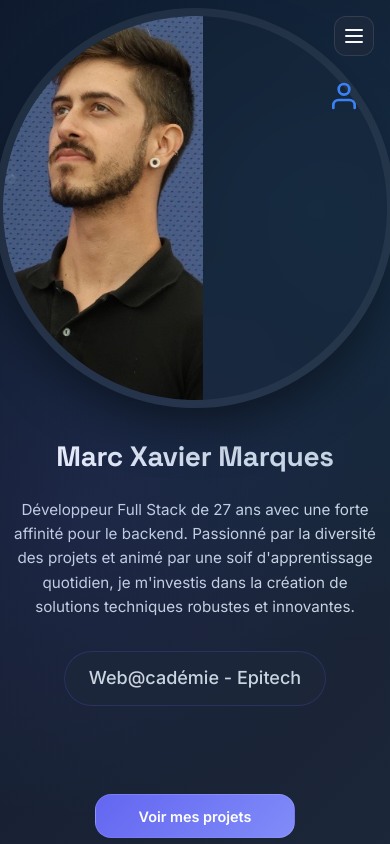
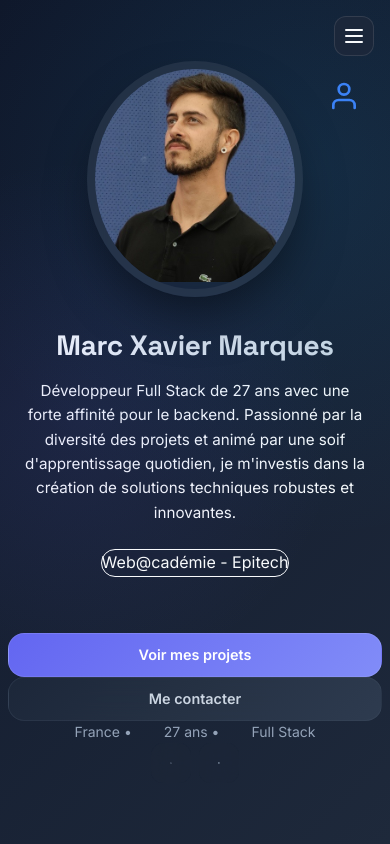
Before and after one commit to MarquesMarco1/Portfolio-titre, a Next.js app in the folder portfolio-marco/: page / in a window 390 px wide. Shown: the top 844 px of the page. Built offline with nearby package versions, Linux system fonts and the light colour scheme; no server answers.

Commit message:
fix: Improve mobile responsive design for Presentation section

```diff
--- a/portfolio-marco/app/components/Presentation.tsx
+++ b/portfolio-marco/app/components/Presentation.tsx
@@ -56,27 +56,11 @@ export default function Presentation() {
 
   return (
     <section id="presentation" className="hero">
-      <div style={{
-        maxWidth: '1200px',
-        margin: '0 auto',
-        padding: '0 2rem',
-        display: 'flex',
-        flexDirection: 'column',
-        alignItems: 'center',
-        gap: '3rem',
-        minHeight: '100vh',
-        justifyContent: 'center'
-      }}>
+      <div className="max-w-7xl mx-auto px-4 sm:px-6 lg:px-8 flex flex-col items-center gap-8 lg:gap-12 min-h-screen justify-center">
         {/* Section haute: Image + Nom/Description */}
-        <div style={{
-          display: 'flex',
-          alignItems: 'center',
-          gap: '4rem',
-          width: '100%',
-          justifyContent: 'center'
-        }}>
+        <div className="flex flex-col md:flex-row items-center gap-8 md:gap-12 lg:gap-16 w-full justify-center">
           {/* Photo de profil à gauche */}
-          <div style={{ flex: '0 0 auto' }}>
+          <div className="flex-shrink-0">
           <div
             style={{ position: 'relative' }}
             onMouseEnter={(e) => {
@@ -105,9 +89,8 @@ export default function Presentation() {
             {/* Cercle principal avec la photo */}
             <div
               data-image
+              className="w-48 h-48 sm:w-64 sm:h-64 md:w-80 md:h-80 lg:w-96 lg:h-96"
               style={{
-                width: '400px',
-                height: '400px',
                 borderRadius: '50%',
                 overflow: 'hidden',
                 border: '8px solid rgba(71, 85, 105, 0.3)',
@@ -167,76 +150,36 @@ export default function Presentation() {
         </div>
 
           {/* Contenu à droite: Nom + Description + Badge */}
-          <div style={{
-            flex: '1',
-            minWidth: 0,
-            display: 'flex',
-            flexDirection: 'column',
-            alignItems: 'center',
-            textAlign: 'center'
-          }}>
+          <div className="flex-1 min-w-0 flex flex-col items-center text-center">
             {/* Nom */}
-            <h1 style={{
-              fontSize: 'clamp(2.5rem, 5vw, 4rem)',
-              fontWeight: '700',
-              marginBottom: '1.5rem',
-              background: 'linear-gradient(135deg, #f8fafc 0%, #cbd5e1 100%)',
-              WebkitBackgroundClip: 'text',
-              WebkitTextFillColor: 'transparent',
-              backgroundClip: 'text',
-              lineHeight: '1.2'
-            }}>
+            <h1 className="text-3xl sm:text-4xl md:text-5xl lg:text-6xl font-bold mb-4 md:mb-6 leading-tight"
+                style={{
+                  background: 'linear-gradient(135deg, #f8fafc 0%, #cbd5e1 100%)',
+                  WebkitBackgroundClip: 'text',
+                  WebkitTextFillColor: 'transparent',
+                  backgroundClip: 'text'
+                }}>
               Marc Xavier Marques
             </h1>
 
             {/* Description */}
-            <p style={{
-              fontSize: '1.125rem',
-              color: '#cbd5e1',
-              lineHeight: '1.6',
-              maxWidth: '600px',
-              marginBottom: '2rem'
-            }}>
+            <p className="text-sm sm:text-base md:text-lg text-gray-300 leading-relaxed max-w-xl mb-6 md:mb-8 px-4 md:px-0">
               Développeur Full Stack de 27 ans avec une forte affinité pour le backend. Passionné par la diversité des projets et animé par une soif d&apos;apprentissage quotidien, je m&apos;investis dans la création de solutions techniques robustes et innovantes.
             </p>
 
             {/* Badge */}
-            <div style={{
-              display: 'inline-flex',
-              alignItems: 'center',
-              gap: '0.5rem',
-              backgroundColor: 'rgba(30, 41, 59, 0.6)',
-              color: '#cbd5e1',
-              padding: '0.75rem 1.5rem',
-              borderRadius: '2rem',
-              fontSize: '1.125rem',
-              fontWeight: '500',
-              border: '1px solid rgba(99, 102, 241, 0.2)',
-              backdropFilter: 'blur(10px)'
-            }}>
+            <div className="inline-flex items-center gap-2 bg-slate-800/60 text-gray-300 px-4 py-2 md:px-6 md:py-3 rounded-full text-sm md:text-lg font-medium border border-indigo-500/20"
+                 style={{ backdropFilter: 'blur(10px)' }}>
               <span>Web@cadémie - Epitech</span>
             </div>
           </div>
         </div>
 
         {/* Section basse: Boutons, Infos, Liens - Tous centrés */}
-        <div style={{
-          display: 'flex',
-          flexDirection: 'column',
-          alignItems: 'center',
-          gap: '2rem',
-          width: '100%',
-          maxWidth: '800px',
-          marginTop: '4rem'
-        }}>
+        <div className="flex flex-col items-center gap-6 md:gap-8 w-full max-w-4xl mt-8 md:mt-16">
 
           {/* Boutons */}
-          <div style={{
-            display: 'flex',
-            gap: '1rem',
-            flexWrap: 'wrap',
-            justifyContent: 'center'
-          }}>
+          <div className="flex flex-col sm:flex-row gap-3 md:gap-4 w-full sm:w-auto px-4 sm:px-0">
             <a href="#projects" className="btn-elegant btn-elegant-primary">
               Voir mes projets
             </a>
```
